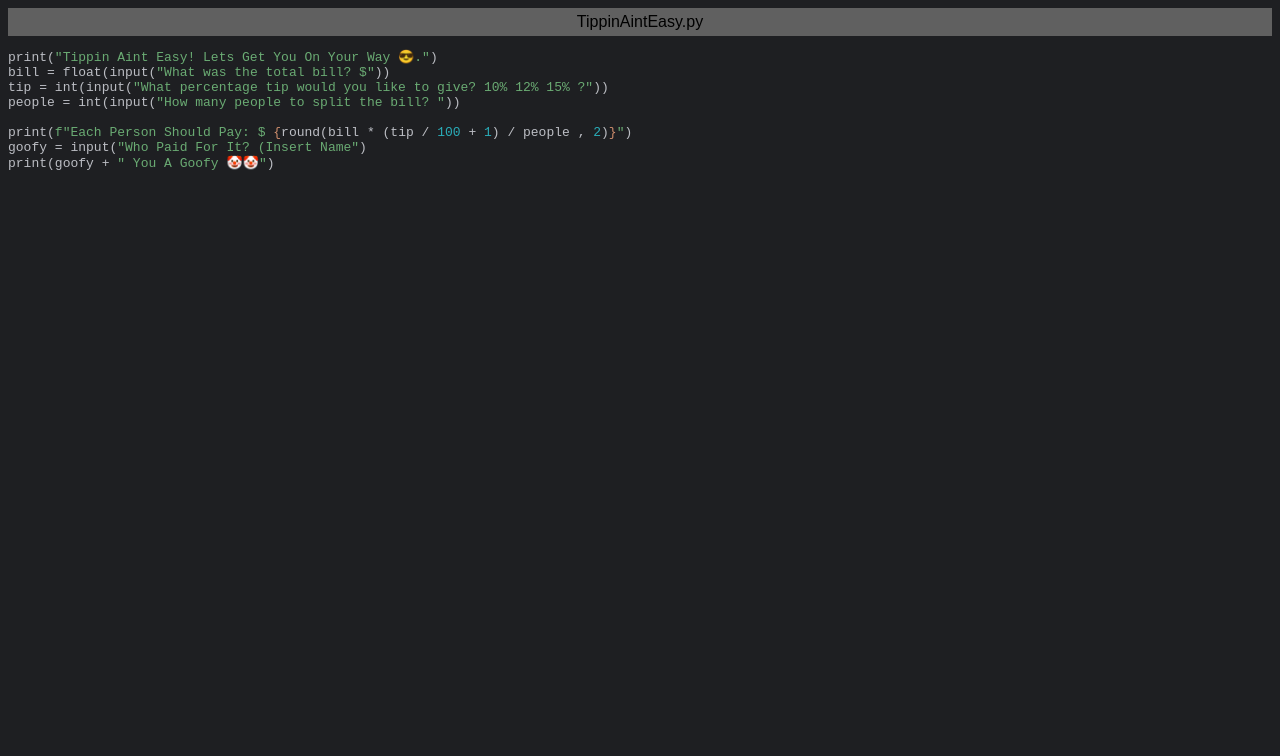
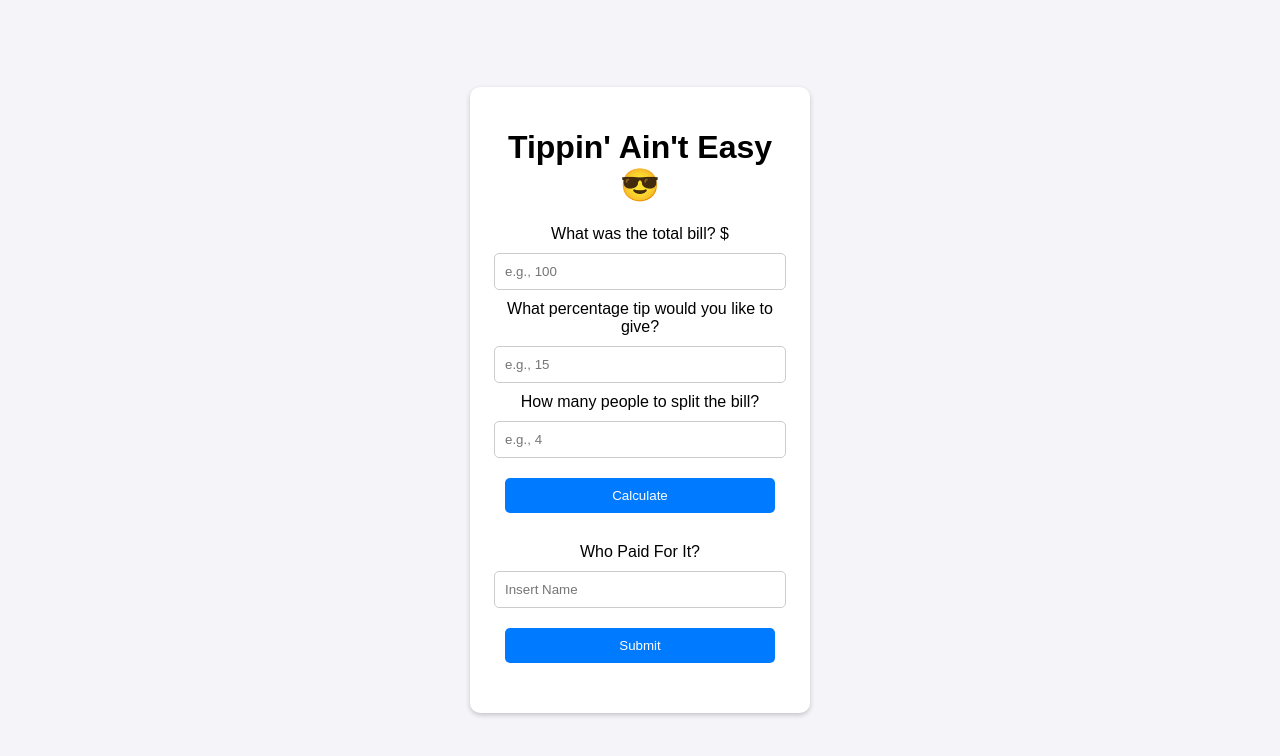
Before and after one commit to Keemss/TIppin-Aint-Easy, a plain HTML site: page index.html in a window 1280 px wide. Drawn offline with Linux system fonts and the light colour scheme.

Commit message:
Update index.html

```diff
--- a/index.html
+++ b/index.html
@@ -1,28 +1,98 @@
-<html>
+<!DOCTYPE html>
+<html lang="en">
 <head>
-<title>TippinAintEasy.py</title>
-<meta http-equiv="Content-Type" content="text/html; charset=utf-8">
-<style type="text/css">
-.s0 { color: #bcbec4;}
-.s1 { color: #bcbec4;}
-.s2 { color: #6aab73;}
-.s3 { color: #cf8e6d;}
-.s4 { color: #2aacb8;}
-</style>
+    <meta charset="UTF-8">
+    <meta name="viewport" content="width=device-width, initial-scale=1.0">
+    <title>Tip Calculator</title>
+    <style>
+        body {
+            font-family: Arial, sans-serif;
+            margin: 0;
+            padding: 0;
+            display: flex;
+            justify-content: center;
+            align-items: center;
+            height: 100vh;
+            background-color: #f4f4f9;
+        }
+        .container {
+            text-align: center;
+            background: #fff;
+            padding: 20px;
+            border-radius: 10px;
+            box-shadow: 0 2px 5px rgba(0, 0, 0, 0.2);
+            width: 300px;
+        }
+        input, button {
+            margin: 10px 0;
+            padding: 10px;
+            width: 90%;
+            border: 1px solid #ccc;
+            border-radius: 5px;
+        }
+        button {
+            background-color: #007bff;
+            color: white;
+            border: none;
+            cursor: pointer;
+        }
+        button:hover {
+            background-color: #0056b3;
+        }
+        .result {
+            margin-top: 20px;
+            font-weight: bold;
+        }
+    </style>
 </head>
-<body bgcolor="#1e1f22">
-<table CELLSPACING=0 CELLPADDING=5 COLS=1 WIDTH="100%" BGCOLOR="#606060" >
-<tr><td><center>
-<font face="Arial, Helvetica" color="#000000">
-TippinAintEasy.py</font>
-</center></td></tr></table>
-<pre><span class="s0">print</span><span class="s1">(</span><span class="s2">&quot;Tippin Aint Easy! Lets Get You On Your Way 😎.&quot;</span><span class="s1">)</span>
-<span class="s0">bill </span><span class="s1">= </span><span class="s0">float</span><span class="s1">(</span><span class="s0">input</span><span class="s1">(</span><span class="s2">&quot;What was the total bill? $&quot;</span><span class="s1">))</span>
-<span class="s0">tip </span><span class="s1">= </span><span class="s0">int</span><span class="s1">(</span><span class="s0">input</span><span class="s1">(</span><span class="s2">&quot;What percentage tip would you like to give? 10% 12% 15% ?&quot;</span><span class="s1">))</span>
-<span class="s0">people </span><span class="s1">= </span><span class="s0">int</span><span class="s1">(</span><span class="s0">input</span><span class="s1">(</span><span class="s2">&quot;How many people to split the bill? &quot;</span><span class="s1">))</span>
+<body>
+    <div class="container">
+        <h1>Tippin' Ain't Easy 😎</h1>
+        <label for="bill">What was the total bill? $</label>
+        <input type="number" id="bill" placeholder="e.g., 100"><br>
 
-<span class="s0">print</span><span class="s1">(</span><span class="s2">f&quot;Each Person Should Pay: $ </span><span class="s3">{</span><span class="s0">round</span><span class="s1">(</span><span class="s0">bill </span><span class="s1">* (</span><span class="s0">tip </span><span class="s1">/ </span><span class="s4">100 </span><span class="s1">+ </span><span class="s4">1</span><span class="s1">) / </span><span class="s0">people </span><span class="s1">, </span><span class="s4">2</span><span class="s1">)</span><span class="s3">}</span><span class="s2">&quot;</span><span class="s1">)</span>
-<span class="s0">goofy </span><span class="s1">= </span><span class="s0">input</span><span class="s1">(</span><span class="s2">&quot;Who Paid For It? (Insert Name&quot;</span><span class="s1">)</span>
-<span class="s0">print</span><span class="s1">(</span><span class="s0">goofy </span><span class="s1">+ </span><span class="s2">&quot; You A Goofy 🤡🤡&quot;</span><span class="s1">)</span></pre>
+        <label for="tip">What percentage tip would you like to give?</label>
+        <input type="number" id="tip" placeholder="e.g., 15"><br>
+
+        <label for="people">How many people to split the bill?</label>
+        <input type="number" id="people" placeholder="e.g., 4"><br>
+
+        <button onclick="calculateTip()">Calculate</button>
+
+        <div id="result" class="result"></div>
+
+        <label for="goofy">Who Paid For It?</label>
+        <input type="text" id="goofy" placeholder="Insert Name"><br>
+
+        <button onclick="showGoofy()">Submit</button>
+        <div id="goofyMessage" class="result"></div>
+    </div>
+
+    <script>
+        function calculateTip() {
+            const bill = parseFloat(document.getElementById("bill").value);
+            const tip = parseInt(document.getElementById("tip").value);
+            const people = parseInt(document.getElementById("people").value);
+
+            // Validate input
+            if (isNaN(bill) || isNaN(tip) || isNaN(people) || bill <= 0 || tip < 0 || people <= 0) {
+                document.getElementById("result").textContent = "Please enter valid numbers.";
+                return;
+            }
+
+            // Calculate per person payment
+            const eachPerson = (bill * (tip / 100 + 1) / people).toFixed(2);
+            document.getElementById("result").textContent = `Each Person Should Pay: $${eachPerson}`;
+        }
+
+        function showGoofy() {
+            const name = document.getElementById("goofy").value;
+            if (name.trim() === "") {
+                document.getElementById("goofyMessage").textContent = "Please enter a name.";
+            } else {
+                document.getElementById("goofyMessage").textContent = `${name}, You A Goofy 🤡🤡`;
+            }
+        }
+    </script>
 </body>
 </html>
```
